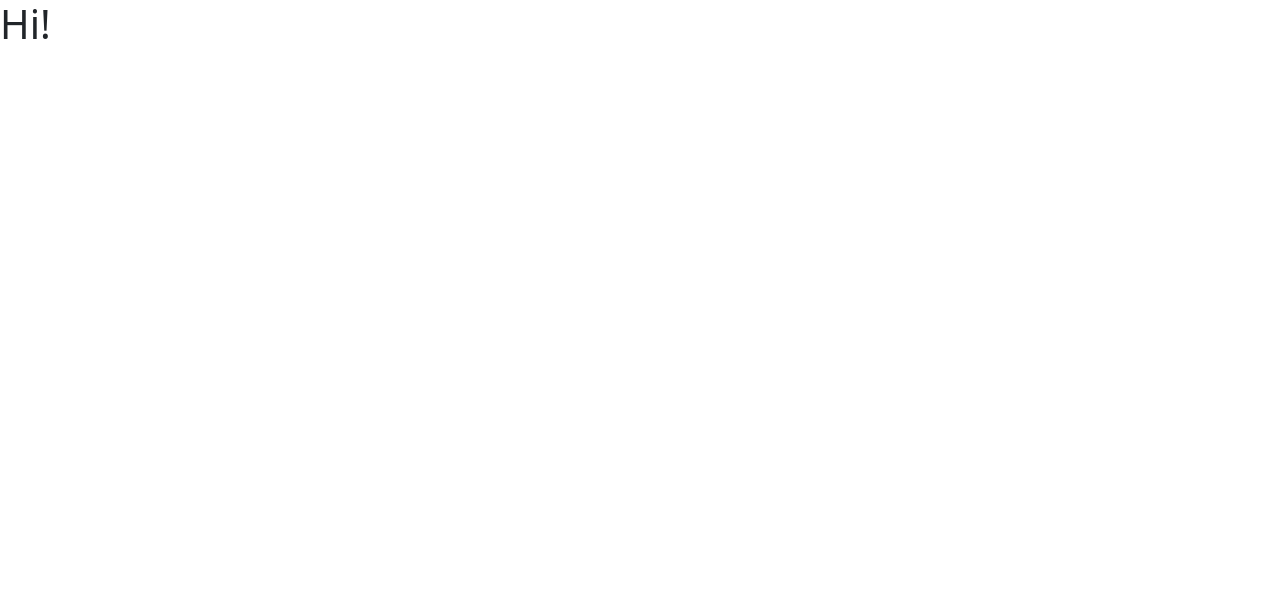
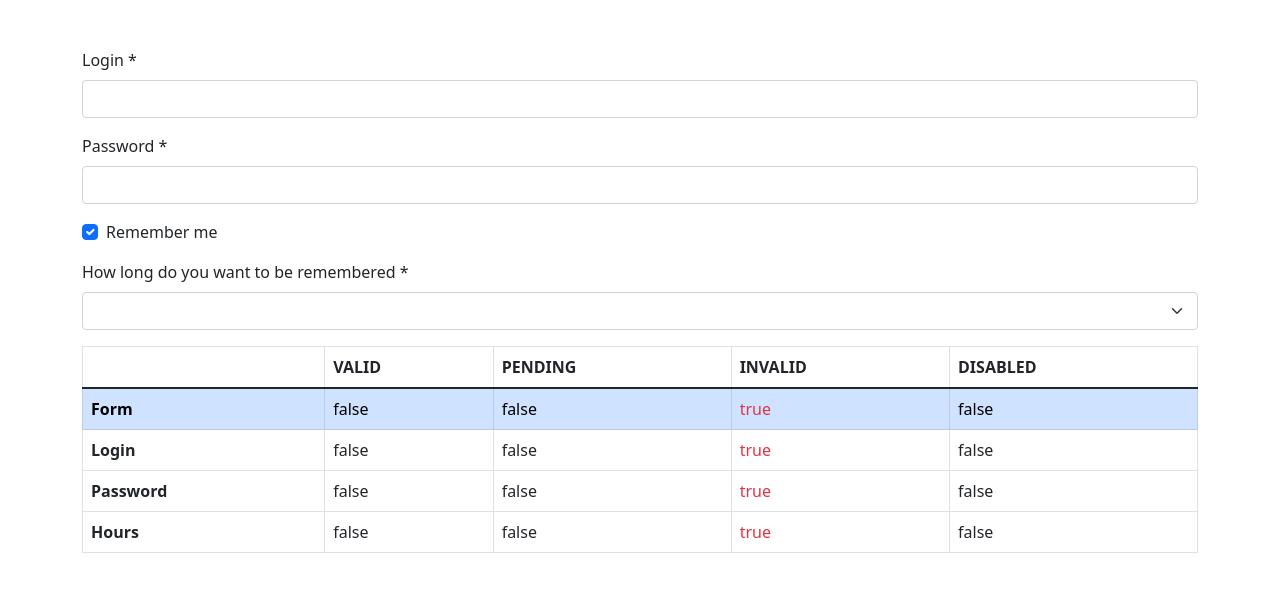
Before and after one commit to angularcodegen/form-fields, an Angular app: page / in a window 1280 px wide. Shown: the top 592 px of the page. Built offline with nearby package versions, Linux system fonts and the light colour scheme.

Commit message:
Show form statuses

```diff
--- /dev/null
+++ b/src/app/app.component.html
@@ -0,0 +1,81 @@
+<form [formGroup]="form" class="container mt-5">
+  <div class="mb-3">
+    <label for="login" class="form-label">Login *</label>
+    <input
+      formControlName="login"
+      type="text"
+      class="form-control"
+      id="login"
+      aria-describedby="login"
+      autocomplete="off"
+    />
+  </div>
+
+  <div class="mb-3">
+    <label for="password" class="form-label">Password *</label>
+    <input
+      formControlName="password"
+      type="email"
+      class="form-control"
+      id="password"
+      aria-describedby="password"
+      autocomplete="off"
+    />
+  </div>
+
+  <div class="mb-3 form-check">
+    <input [formControl]="rememberMeControl" type="checkbox" class="form-check-input" id="newsletter" />
+    <label class="form-check-label" for="newsletter">Remember me</label>
+  </div>
+
+  <div class="mb-3">
+    <label for="hours" class="form-label">How long do you want to be remembered *</label>
+    <select id="hours" formControlName="hours" class="form-select">
+      <option value="">Choose it</option>
+      <option [value]="1">1 hour</option>
+      <option [value]="2">2 hours</option>
+    </select>
+  </div>
+
+  <table class="table table-bordered">
+    <thead>
+      <tr>
+        <th scope="col"></th>
+        <th scope="col">VALID</th>
+        <th scope="col">PENDING</th>
+        <th scope="col">INVALID</th>
+        <th scope="col">DISABLED</th>
+      </tr>
+    </thead>
+    <tbody>
+      <tr class="table-primary">
+        <th scope="row">Form</th>
+        <td [class.text-danger]="form.valid">{{ form.valid }}</td>
+        <td [class.text-danger]="form.pending">{{ form.pending }}</td>
+        <td [class.text-danger]="form.invalid">{{ form.invalid }}</td>
+        <td [class.text-danger]="form.disabled">{{ form.disabled }}</td>
+      </tr>
+      <tr>
+        <th scope="row">Login</th>
+        <td [class.text-danger]="login.valid">{{ login.valid }}</td>
+        <td [class.text-danger]="login.pending">{{ login.pending }}</td>
+        <td [class.text-danger]="login.invalid">{{ login.invalid }}</td>
+        <td [class.text-danger]="login.disabled">{{ login.disabled }}</td>
+      </tr>
+      <tr>
+        <th scope="row">Password</th>
+        <td [class.text-danger]="password.valid">{{ password.valid }}</td>
+        <td [class.text-danger]="password.pending">{{ password.pending }}</td>
+        <td [class.text-danger]="password.invalid">{{ password.invalid }}</td>
+        <td [class.text-danger]="password.disabled">{{ password.disabled }}</td>
+      </tr>
+      <tr>
+        <th scope="row">Hours</th>
+        <td [class.text-danger]="hours.valid">{{ hours.valid }}</td>
+        <td [class.text-danger]="hours.pending">{{ hours.pending }}</td>
+        <td [class.text-danger]="hours.invalid">{{ hours.invalid }}</td>
+        <td [class.text-danger]="hours.disabled">{{ hours.disabled }}</td>
+      </tr>
+    </tbody>
+  </table>
+</form>
--- a/src/app/app.component.ts
+++ b/src/app/app.component.ts
@@ -1,8 +1,48 @@
-import { Component } from '@angular/core';
+import { Component, OnDestroy } from '@angular/core';
+import { FormGroup, FormControl, Validators, AbstractControl, ValidationErrors } from '@angular/forms';
 
 @Component({
   selector: 'app-root',
-  template: ` <h1>Hi!</h1> `,
+  templateUrl: './app.component.html',
   styles: [],
 })
-export class AppComponent {}
+export class AppComponent implements OnDestroy {
+  form = new FormGroup({
+    login: new FormControl(null, [Validators.required, Validators.maxLength(5)]),
+    password: new FormControl(null, [Validators.required, Validators.maxLength(5)], [exampleAsyncValidator]),
+    hours: new FormControl(null, [Validators.required]),
+  });
+
+  get login(): FormControl {
+    return this.form.get('login') as FormControl;
+  }
+
+  get password(): FormControl {
+    return this.form.get('password') as FormControl;
+  }
+
+  get hours(): FormControl {
+    return this.form.get('hours') as FormControl;
+  }
+
+  rememberMeControl = new FormControl(true);
+
+  private toggleEmailSub = this.rememberMeControl.valueChanges.subscribe(() => this.toggleHours());
+
+  toggleHours() {
+    const hours = this.form.get('hours')!;
+    hours.enabled ? hours.disable() : hours.enable();
+  }
+
+  ngOnDestroy(): void {
+    this.toggleEmailSub.unsubscribe();
+  }
+}
+
+function exampleAsyncValidator(control: AbstractControl): Promise<ValidationErrors | null> {
+  return new Promise((resolve, reject) => {
+    setTimeout(() => {
+      control.value === 'test' ? resolve(null) : resolve({ example: true });
+    }, 2500);
+  });
+}
```
Also changed, not shown: src/app/app.module.ts (+5 -9 lines).
